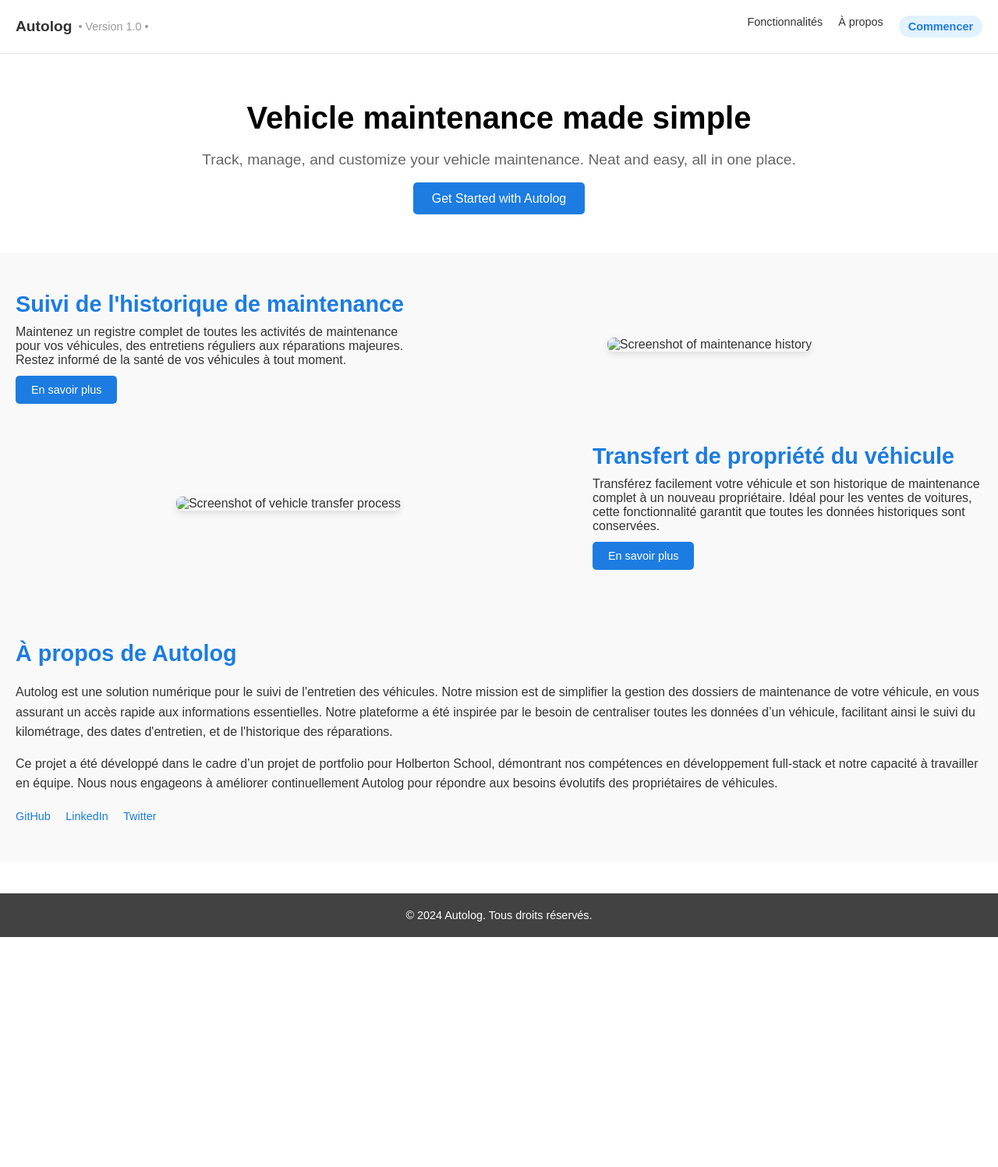
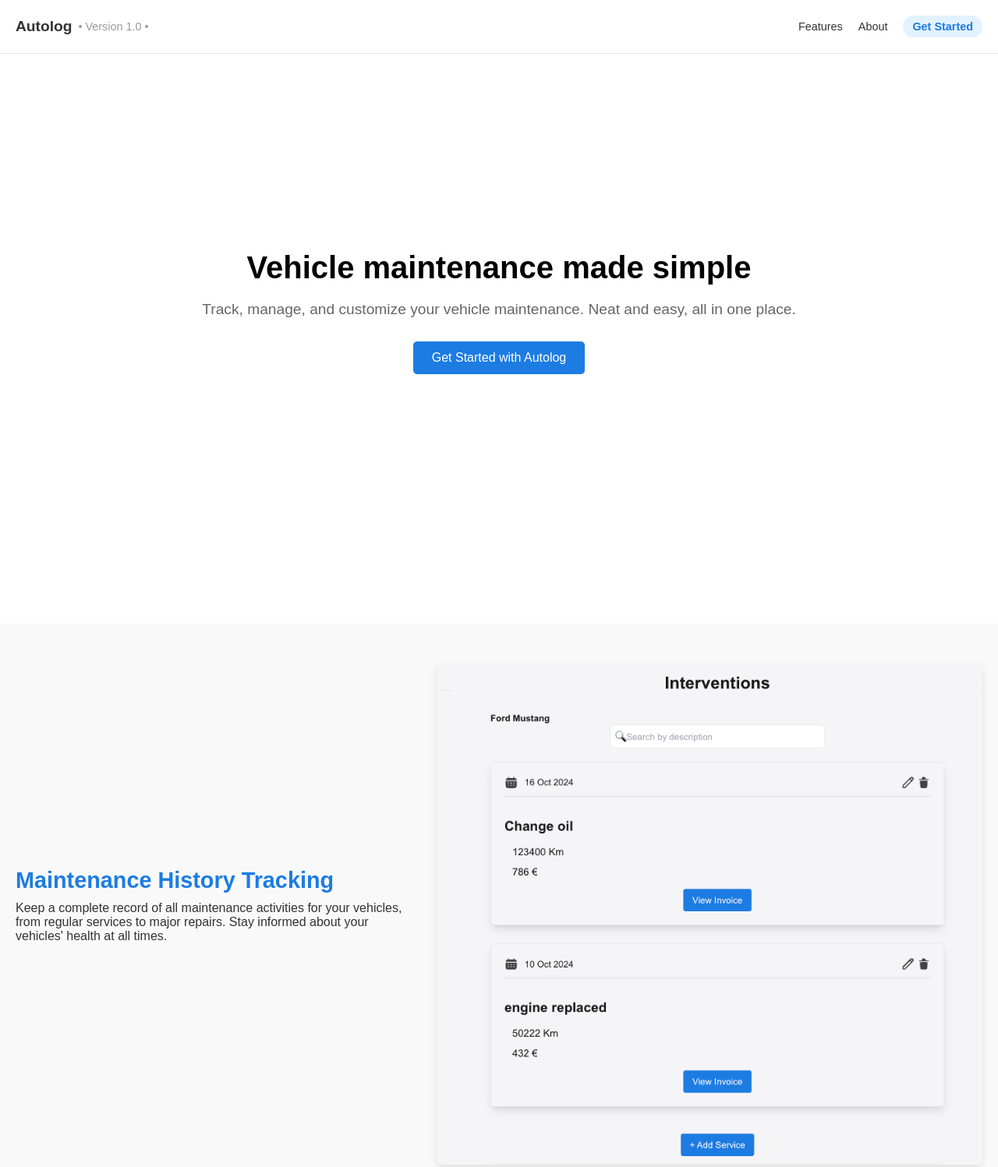
Before and after one commit to GuerinTifenn/autolog.github.io, a plain HTML site: page index.html in a window 1280 px wide. Shown: the top 1497 px of the page at 78% size. Before the commit the page ends 1202 px from the top, so only its background shows below. Drawn offline with Linux system fonts and the light colour scheme.

Commit message:
add complete project

```diff
--- a/index.html
+++ b/index.html
@@ -1,9 +1,9 @@
 <!DOCTYPE html>
-<html lang="fr">
+<html lang="en">
 <head>
     <meta charset="UTF-8">
     <meta name="viewport" content="width=device-width, initial-scale=1.0">
-    <title>Autolog - Gestion d'entretien de véhicules</title>
+    <title>Autolog - Vehicle Maintenance Management</title>
     <link rel="stylesheet" href="styles.css">
 </head>
 <body>
@@ -14,63 +14,69 @@
             <span class="version">• Version 1.0 •</span>
         </div>
         <nav class="header-nav">
-            <a href="#features">Fonctionnalités</a>
-            <a href="#about">À propos</a>
-            <a href="https://votre-deploiement-app.com" class="header-btn">Commencer</a>
+            <a href="#features">Features</a>
+            <a href="#about">About</a>
+            <a href="https://github.com/GuerinTifenn/car_logbook" class="header-btn">Get Started</a>
         </nav>
     </header>
 
-    <!-- Section d'introduction -->
+    <!-- Introduction Section -->
     <section class="intro">
         <h2 class="main-title">Vehicle maintenance made simple</h2>
         <p class="subtext">Track, manage, and customize your vehicle maintenance. Neat and easy, all in one place.</p>
-        <a href="https://votre-deploiement-app.com" class="btn-main">Get Started with Autolog</a>
+		<div>
+			<a href="https://github.com/GuerinTifenn/car_logbook/" class="btn-main">Get Started with Autolog</a>
+		</div>
+
     </section>
 
-    <!-- Fonctionnalités clés -->
+    <!-- Key Features Section -->
     <section id="features" class="features">
         <div class="feature">
             <div class="feature-text">
-                <h3>Suivi de l'historique de maintenance</h3>
-                <p>Maintenez un registre complet de toutes les activités de maintenance pour vos véhicules, des entretiens réguliers aux réparations majeures. Restez informé de la santé de vos véhicules à tout moment.</p>
-                <a href="#" class="btn-feature">En savoir plus</a>
+                <h3>Maintenance History Tracking</h3>
+                <p>Keep a complete record of all maintenance activities for your vehicles, from regular services to major repairs. Stay informed about your vehicles' health at all times.</p>
             </div>
             <div class="feature-image">
-                <img src="feature1.png" alt="Screenshot of maintenance history" />
+                <img src="services.png" alt="Screenshot of maintenance history" />
             </div>
         </div>
 
         <div class="feature">
             <div class="feature-text">
-                <h3>Transfert de propriété du véhicule</h3>
-                <p>Transférez facilement votre véhicule et son historique de maintenance complet à un nouveau propriétaire. Idéal pour les ventes de voitures, cette fonctionnalité garantit que toutes les données historiques sont conservées.</p>
-                <a href="#" class="btn-feature">En savoir plus</a>
+                <h3>Vehicle Ownership Transfer</h3>
+                <p>Easily transfer your vehicle and its complete maintenance history to a new owner. Ideal for car sales, this feature ensures that all historical data is preserved.</p>
             </div>
             <div class="feature-image">
-                <img src="feature2.png" alt="Screenshot of vehicle transfer process" />
+                <img src="buycar.png" alt="Screenshot of vehicle transfer process" />
             </div>
         </div>
     </section>
 
     <!-- About Section -->
     <section id="about" class="about">
-        <h3 class="about-title">À propos de Autolog</h3>
-        <p class="about-description">
-            Autolog est une solution numérique pour le suivi de l'entretien des véhicules. Notre mission est de simplifier la gestion des dossiers de maintenance de votre véhicule, en vous assurant un accès rapide aux informations essentielles. Notre plateforme a été inspirée par le besoin de centraliser toutes les données d’un véhicule, facilitant ainsi le suivi du kilométrage, des dates d'entretien, et de l'historique des réparations.
-        </p>
-        <p class="about-description">
-            Ce projet a été développé dans le cadre d’un projet de portfolio pour Holberton School, démontrant nos compétences en développement full-stack et notre capacité à travailler en équipe. Nous nous engageons à améliorer continuellement Autolog pour répondre aux besoins évolutifs des propriétaires de véhicules.
-        </p>
-        <div class="social-links">
-            <a href="https://github.com/votre-utilisateur/autolog" target="_blank">GitHub</a>
-            <a href="https://linkedin.com/in/votre-profil" target="_blank">LinkedIn</a>
-            <a href="https://twitter.com/votre-profil" target="_blank">Twitter</a>
+        <div class="about-content">
+            <h3 class="about-title">About Autolog</h3>
+            <p class="about-description">
+                Autolog is a digital solution for tracking vehicle maintenance. Our mission is to simplify vehicle maintenance record management, ensuring quick access to essential information.
+            </p>
+            <p class="about-description">
+                This project was developed as a portfolio project for Holberton School, showcasing our full-stack development skills.
+            </p>
+            <div class="social-links">
+                <a href="https://github.com/GuerinTifenn" target="_blank">
+                    <img src="github.svg" alt="GitHub" class="social-icon"> GitHub
+                </a>
+                <a href="https://www.linkedin.com/in/tifenn-guerin/?trk=people_directory&originalSubdomain=fr" target="_blank">
+                    <img src="linkedin.svg" alt="LinkedIn" class="social-icon"> LinkedIn
+                </a>
+            </div>
         </div>
     </section>
 
     <!-- Footer -->
     <footer>
-        <p>© 2024 Autolog. Tous droits réservés.</p>
+        <p>© 2024 Autolog. All rights reserved.</p>
     </footer>
 </body>
 </html>
--- a/styles.css
+++ b/styles.css
@@ -17,6 +17,10 @@
     align-items: center;
     padding: 20px;
     border-bottom: 1px solid #e3e4e5;
+    position: fixed;
+    width: 100%;
+    background: white;
+    z-index: 1000;
 }
 
 .header-left {
@@ -38,6 +42,7 @@
 .header-nav {
     display: flex;
     gap: 20px;
+	align-items: center;
 }
 
 .header-nav a {
@@ -63,6 +68,10 @@
 .intro {
     text-align: center;
     padding: 60px 20px;
+    min-height: 100vh;
+    display: flex;
+    flex-direction: column;
+    justify-content: center;
 }
 
 .main-title {
@@ -85,6 +94,7 @@
     font-size: 1rem;
     text-decoration: none;
     border-radius: 5px;
+    display: inline-block;
 }
 
 /* Features Section */
@@ -94,6 +104,8 @@
     gap: 60px;
     padding: 50px 20px;
     background-color: #f9f9f9;
+    min-height: 100vh;
+    justify-content: center;
 }
 
 .feature {
@@ -124,15 +136,6 @@
     margin-bottom: 20px;
 }
 
-.btn-feature {
-    color: #fff;
-    background-color: #1c7ce2;
-    padding: 10px 20px;
-    border-radius: 5px;
-    text-decoration: none;
-    font-size: 0.9rem;
-}
-
 .feature-image {
     flex: 1;
     display: flex;
@@ -150,7 +153,15 @@
 .about {
     padding: 50px 20px;
     background-color: #f9f9f9;
-    text-align: left;
+    min-height: 100vh;
+    display: flex;
+    align-items: center;
+    justify-content: center;
+    text-align: center;
+}
+
+.about-content {
+    max-width: 600px;
 }
 
 .about-title {
@@ -169,17 +180,27 @@
 
 .social-links {
     margin-top: 20px;
+    display: flex;
+    justify-content: center;
+    gap: 20px;
 }
 
 .social-links a {
     color: #1c7ce2;
-    font-size: 0.9rem;
+    font-size: 1rem;
     text-decoration: none;
-    margin-right: 15px;
+    display: flex;
+    align-items: center;
+    gap: 8px;
 }
 
 .social-links a:hover {
     text-decoration: underline;
+}
+
+.social-icon {
+    width: 24px;
+    height: 24px;
 }
 
 /* Footer */
```
Also changed, not shown: buycar.png (added), github.svg (added), linkedin.svg (added), services.png (added).
